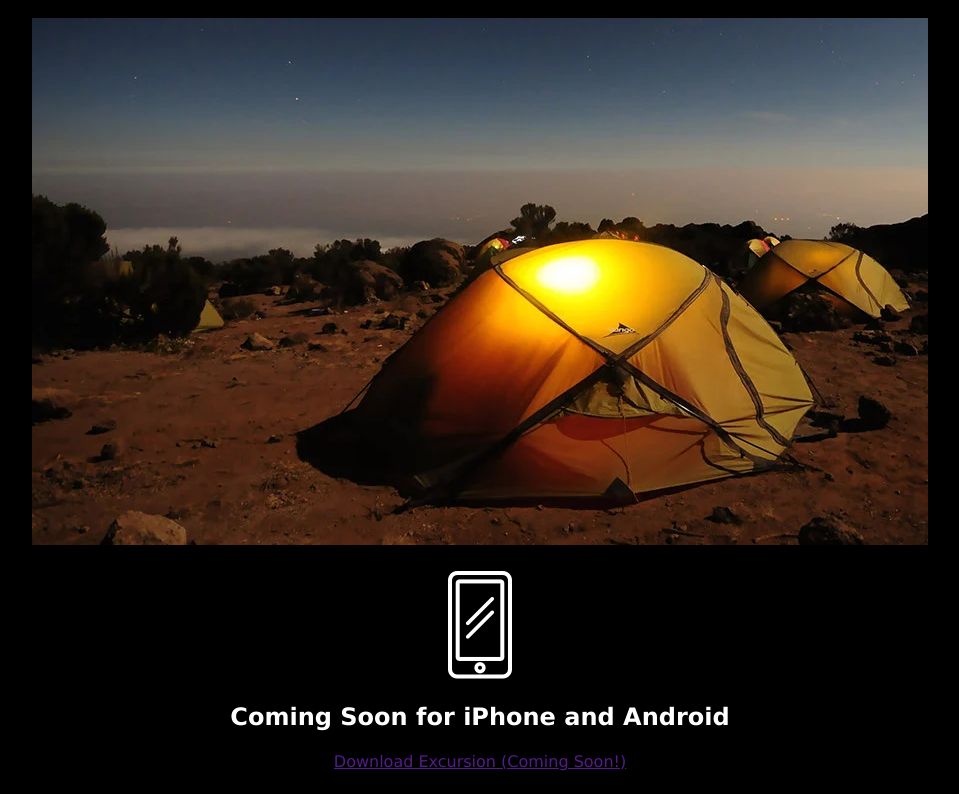
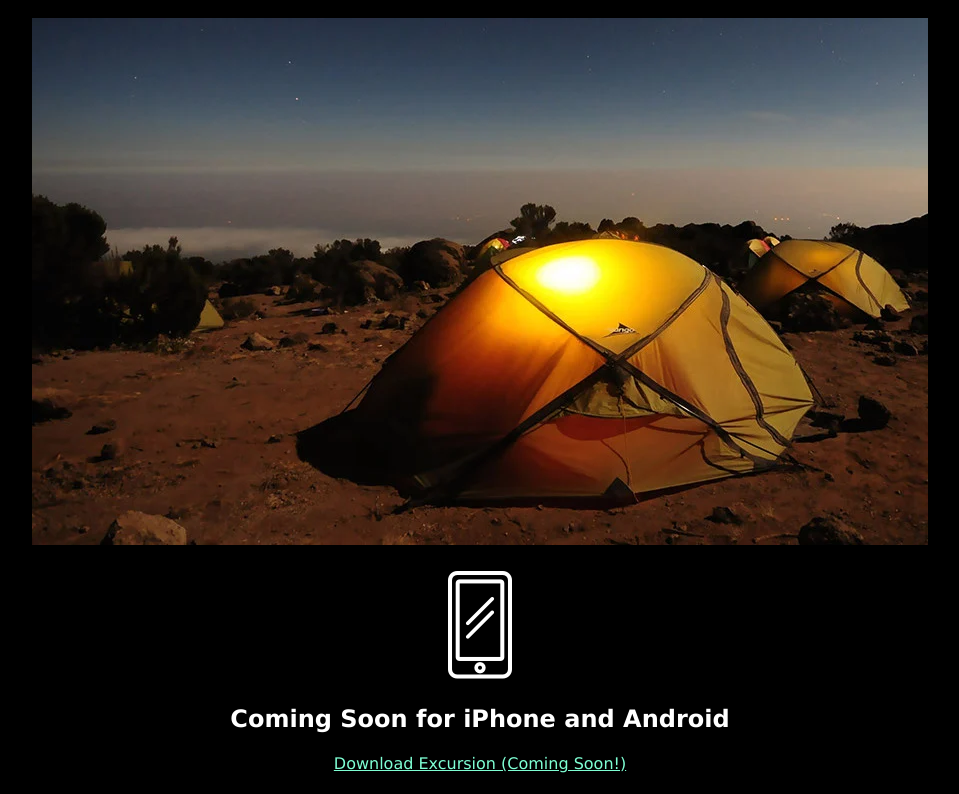
Before and after one commit to TomoFromEarth/excursion, a plain HTML site: page index.html in a window 1280 px wide. Shown: the part 415-1209 px from the top of the page, without its empty margins (160-1119 px from the left). Drawn offline with Linux system fonts and the light colour scheme.

Commit message:
Completed HTML file and CSS file

```diff
--- a/index.html
+++ b/index.html
@@ -20,7 +20,7 @@
 
         <p><img src="./resources/images/camp.webp" alt="Camp site at dusk."></p>
 
-        <img src="./resources/images/phone.webp" alt="cellphone icon">
+        <p><img src="./resources/images/phone.webp" alt="cellphone icon"></p>
 
         <h2>Coming Soon for iPhone and Android</h2>
 
--- a/resources/css/style.css
+++ b/resources/css/style.css
@@ -23,7 +23,6 @@ a {
     color: aquamarine;
     display: block;
     font-size: 16px;
-    color: -webkit-link;
     cursor: pointer;
     text-decoration: underline;
 
```
